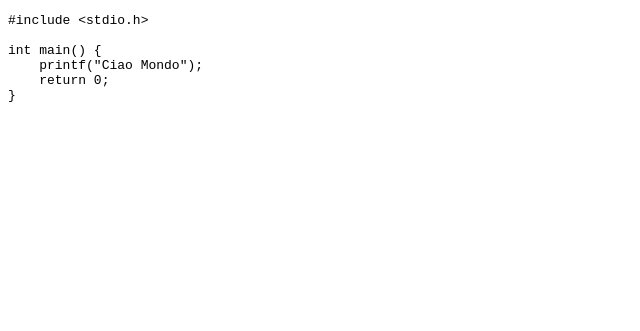
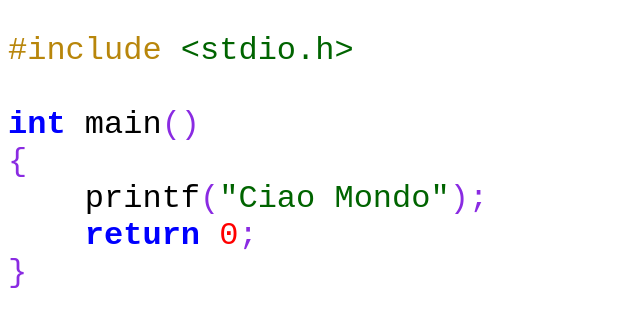
Before and after one commit to gidda173/Esercizio-1, a plain HTML site: page index.html in a window 1280 px wide. Shown: the whole page, without its empty margins (0-640 px from the left). Drawn offline with Linux system fonts and the light colour scheme.

Commit message:
added colored syntax, CSS and made the code bigger

```diff
--- a/index.html
+++ b/index.html
@@ -11,9 +11,10 @@
         <pre>
 <span class="include">#include</span> <span class="data">&lt;stdio.h&gt;</span>
 
-<span class="keyword">int</span> main<span class="syntax">()</span> <span class="syntax">{</span>
+<span class="keyword">int</span> main<span class="syntax">()</span>
+<span class="syntax">{</span>
     printf<span class="syntax">(</span><span class="data">"Ciao Mondo"</span><span class="syntax">);</span>
-    <span class="keyword">return</span> 0<span class="syntax">;</span>
+    <span class="keyword">return</span> <span class="number">0</span><span class="syntax">;</span>
 <span class="syntax">}</span>
         </pre>
     </main>
--- a/style.css
+++ b/style.css
@@ -0,0 +1,30 @@
+.include {
+
+    color: darkgoldenrod;
+}
+
+.data {
+
+    color: darkgreen;
+}
+
+.keyword {
+
+    color: blue;
+    font-weight: bold;
+}
+
+.syntax {
+
+    color: blueviolet;
+}
+
+.number {
+
+    color: red;
+}
+
+pre {
+
+    font-size: 2rem;
+}
```
